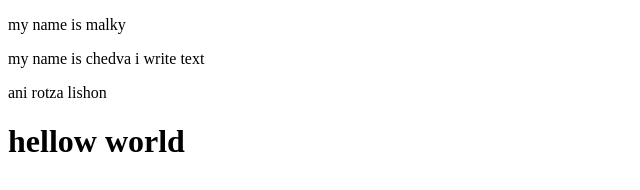
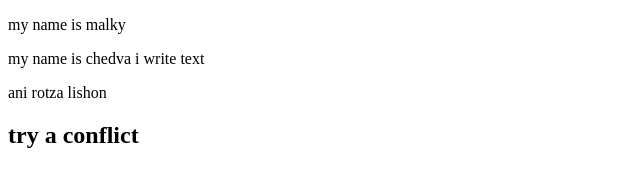
Before and after one commit to ma6309-git/lesson3-malky, a plain HTML site: page index.html in a window 1280 px wide. Shown: the whole page, without its empty margins (0-640 px from the left). Drawn offline with Linux system fonts and the light colour scheme.

Commit message:
add a h2 titel

```diff
--- a/index.html
+++ b/index.html
@@ -10,6 +10,6 @@
     <p>my name is malky</p>
     <span>my name is chedva i write text</span>
     <p>ani rotza lishon</p>
-    <h1>hellow world</h1>
+    <h2>try a conflict</h2>
 </body>
 </html>
```
